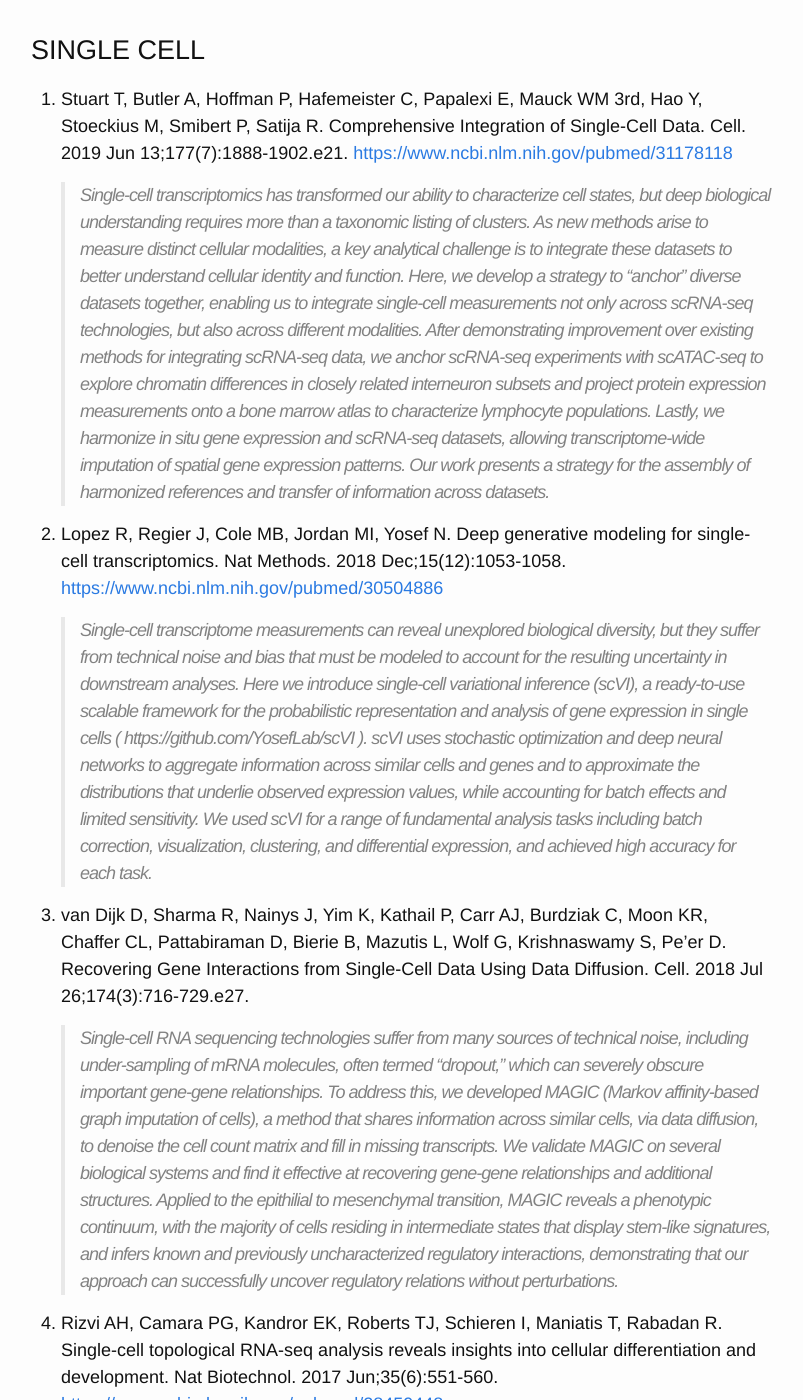
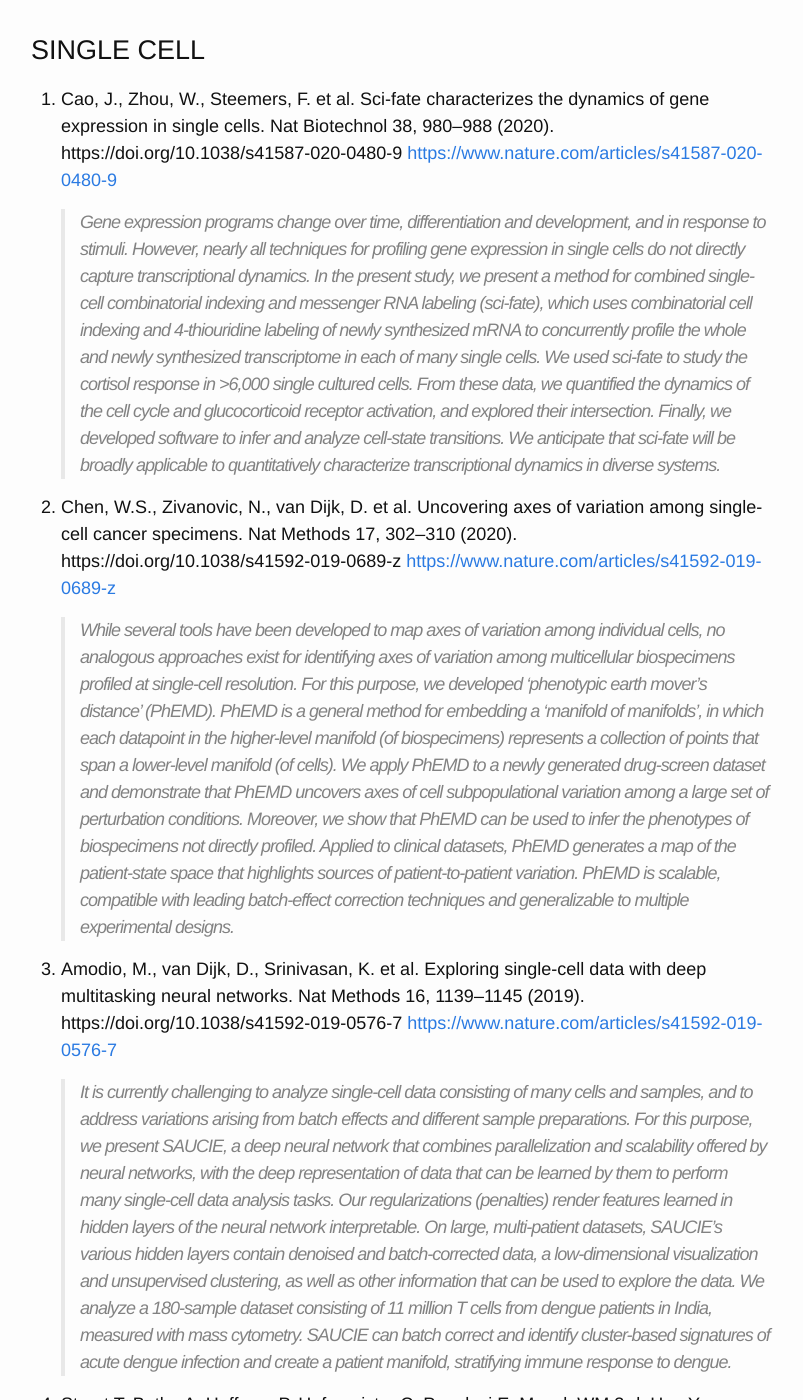
Before and after one commit to dcmb-courses/bioinf602-603-fall2020, a Jekyll site: the page built from Single_Cell.md, in a window 1280 px wide and 1400 px high. Shown: the whole window, without its empty margins (239-1042 px from the left). Built offline with Jekyll 4.4.1, drawn with Linux system fonts in a browser that asks for light colours.

Commit message:
Update Single_Cell.md
Add Cao 2020, Chen 2020, and Amodio 2019

```diff
--- a/Single_Cell.md
+++ b/Single_Cell.md
@@ -5,6 +5,18 @@ permalink: /Single_Cell/
 ---
 
 # SINGLE CELL
+
+1. Cao, J., Zhou, W., Steemers, F. et al. Sci-fate characterizes the dynamics of gene expression in single cells. Nat Biotechnol 38, 980–988 (2020). https://doi.org/10.1038/s41587-020-0480-9 [https://www.nature.com/articles/s41587-020-0480-9](https://www.nature.com/articles/s41587-020-0480-9)
+
+   >Gene expression programs change over time, differentiation and development, and in response to stimuli. However, nearly all techniques for profiling gene expression in single cells do not directly capture transcriptional dynamics. In the present study, we present a method for combined single-cell combinatorial indexing and messenger RNA labeling (sci-fate), which uses combinatorial cell indexing and 4-thiouridine labeling of newly synthesized mRNA to concurrently profile the whole and newly synthesized transcriptome in each of many single cells. We used sci-fate to study the cortisol response in >6,000 single cultured cells. From these data, we quantified the dynamics of the cell cycle and glucocorticoid receptor activation, and explored their intersection. Finally, we developed software to infer and analyze cell-state transitions. We anticipate that sci-fate will be broadly applicable to quantitatively characterize transcriptional dynamics in diverse systems.
+
+1. Chen, W.S., Zivanovic, N., van Dijk, D. et al. Uncovering axes of variation among single-cell cancer specimens. Nat Methods 17, 302–310 (2020). https://doi.org/10.1038/s41592-019-0689-z [https://www.nature.com/articles/s41592-019-0689-z](https://www.nature.com/articles/s41592-019-0689-z)
+
+   >While several tools have been developed to map axes of variation among individual cells, no analogous approaches exist for identifying axes of variation among multicellular biospecimens profiled at single-cell resolution. For this purpose, we developed ‘phenotypic earth mover’s distance’ (PhEMD). PhEMD is a general method for embedding a ‘manifold of manifolds’, in which each datapoint in the higher-level manifold (of biospecimens) represents a collection of points that span a lower-level manifold (of cells). We apply PhEMD to a newly generated drug-screen dataset and demonstrate that PhEMD uncovers axes of cell subpopulational variation among a large set of perturbation conditions. Moreover, we show that PhEMD can be used to infer the phenotypes of biospecimens not directly profiled. Applied to clinical datasets, PhEMD generates a map of the patient-state space that highlights sources of patient-to-patient variation. PhEMD is scalable, compatible with leading batch-effect correction techniques and generalizable to multiple experimental designs.
+
+1. Amodio, M., van Dijk, D., Srinivasan, K. et al. Exploring single-cell data with deep multitasking neural networks. Nat Methods 16, 1139–1145 (2019). https://doi.org/10.1038/s41592-019-0576-7 [https://www.nature.com/articles/s41592-019-0576-7](https://www.nature.com/articles/s41592-019-0576-7)
+
+   >It is currently challenging to analyze single-cell data consisting of many cells and samples, and to address variations arising from batch effects and different sample preparations. For this purpose, we present SAUCIE, a deep neural network that combines parallelization and scalability offered by neural networks, with the deep representation of data that can be learned by them to perform many single-cell data analysis tasks. Our regularizations (penalties) render features learned in hidden layers of the neural network interpretable. On large, multi-patient datasets, SAUCIE’s various hidden layers contain denoised and batch-corrected data, a low-dimensional visualization and unsupervised clustering, as well as other information that can be used to explore the data. We analyze a 180-sample dataset consisting of 11 million T cells from dengue patients in India, measured with mass cytometry. SAUCIE can batch correct and identify cluster-based signatures of acute dengue infection and create a patient manifold, stratifying immune response to dengue.
 
 1. Stuart T, Butler A, Hoffman P, Hafemeister C, Papalexi E, Mauck WM 3rd, Hao Y, Stoeckius M, Smibert P, Satija R. Comprehensive Integration of Single-Cell Data. Cell. 2019 Jun 13;177(7):1888-1902.e21. [https://www.ncbi.nlm.nih.gov/pubmed/31178118](https://www.ncbi.nlm.nih.gov/pubmed/31178118)
 
```
